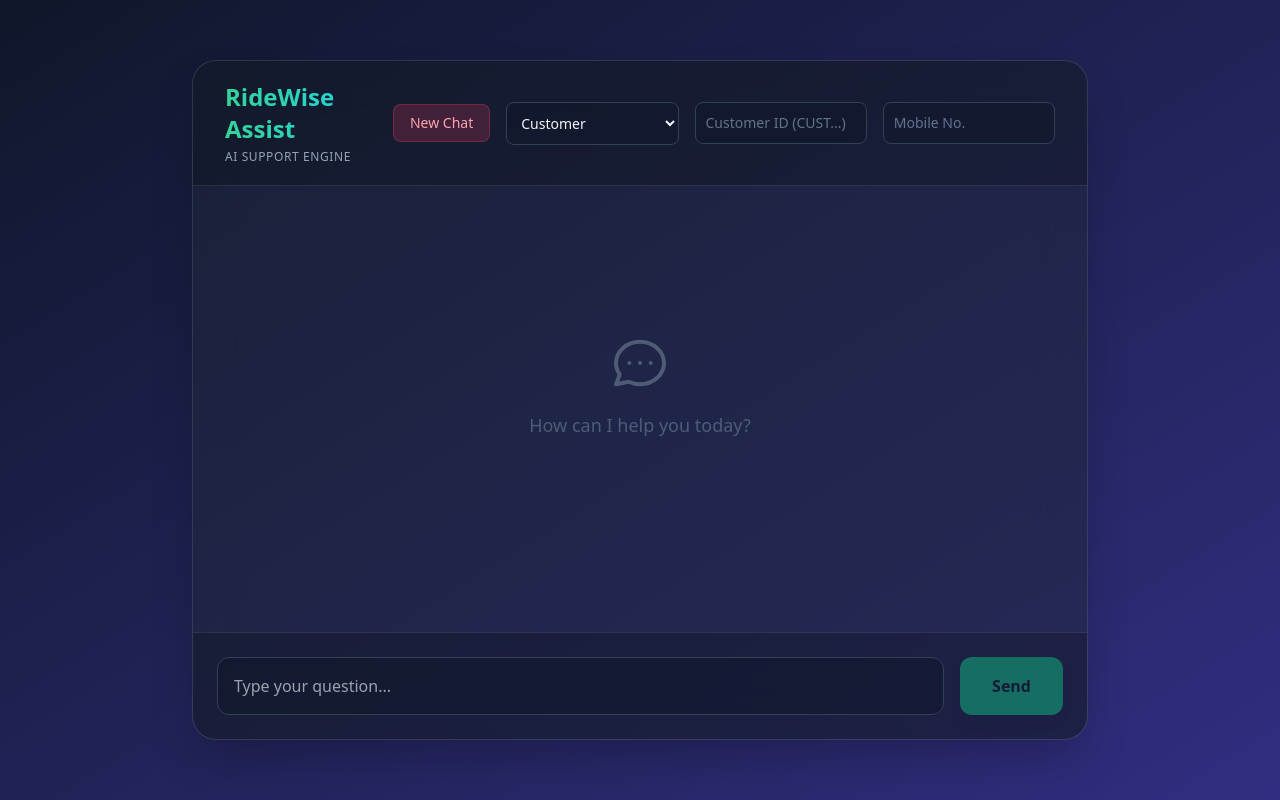
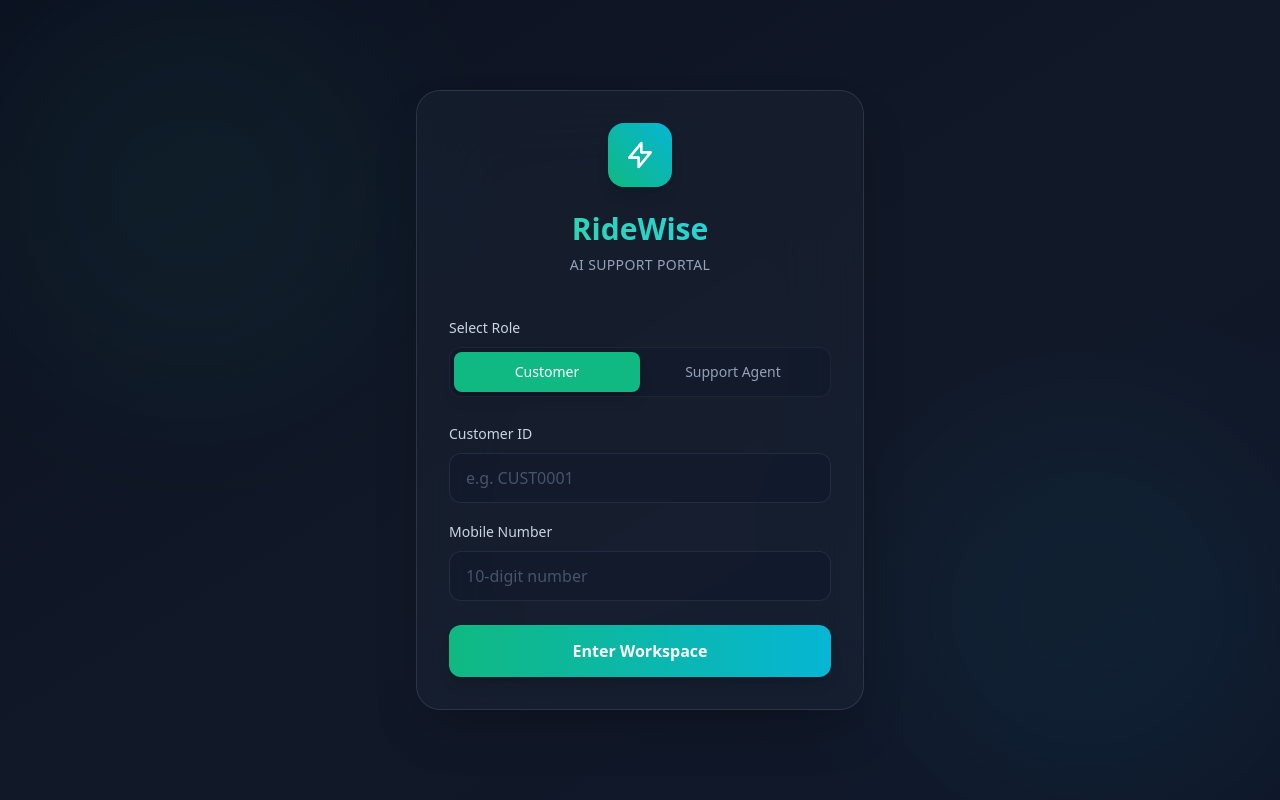
Before and after one commit to Bull9016/Ride_wise, a React (Vite) app in the folder frontend_app/: page / in a window 1280 px wide. Built offline with nearby package versions, Linux system fonts and the light colour scheme.

Commit message:
fix: strictly separate customer and support agent personas

```diff
--- a/frontend_app/src/App.jsx
+++ b/frontend_app/src/App.jsx
@@ -3,10 +3,12 @@ import axios from 'axios';
 import { marked } from 'marked';
 
 function App() {
-  const [sessionId, setSessionId] = useState(() => crypto.randomUUID());
+  const [isLoggedIn, setIsLoggedIn] = useState(false);
   const [role, setRole] = useState('Customer');
   const [customerId, setCustomerId] = useState('');
   const [mobileNumber, setMobileNumber] = useState('');
+
+  const [sessionId, setSessionId] = useState(() => crypto.randomUUID());
   const [messages, setMessages] = useState([]);
   const [input, setInput] = useState('');
   const [isLoading, setIsLoading] = useState(false);
@@ -20,14 +22,32 @@ function App() {
     scrollToBottom();
   }, [messages]);
 
-  const handleSubmit = async (e) => {
+  const handleLogin = (e) => {
     e.preventDefault();
-    if (!input.trim()) return;
-
     if (role === 'Customer' && (!customerId.trim() || !mobileNumber.trim())) {
       alert("Please enter both your Customer ID and Mobile Number.");
       return;
     }
+    setIsLoggedIn(true);
+    setSessionId(crypto.randomUUID());
+    setMessages([]);
+  };
+
+  const handleLogout = () => {
+    setIsLoggedIn(false);
+    setCustomerId('');
+    setMobileNumber('');
+    setMessages([]);
+  };
+
+  const handleNewChat = () => {
+    setMessages([]);
+    setSessionId(crypto.randomUUID());
+  };
+
+  const handleSubmit = async (e) => {
+    e.preventDefault();
+    if (!input.trim()) return;
 
     const userMessage = { text: input, sender: 'user' };
     setMessages((prev) => [...prev, userMessage]);
@@ -47,80 +67,154 @@ function App() {
 
       setMessages((prev) => [...prev, { text: response.data.answer, sender: 'agent' }]);
     } catch (error) {
-      setMessages((prev) => [...prev, { text: "Error: Could not connect to the backend.", sender: 'error' }]);
+      if (error.response?.status === 401) {
+        setMessages((prev) => [...prev, { text: "Error: " + error.response.data.detail, sender: 'error' }]);
+      } else {
+        setMessages((prev) => [...prev, { text: "Error: Could not connect to the backend.", sender: 'error' }]);
+      }
     } finally {
       setIsLoading(false);
     }
   };
 
+  if (!isLoggedIn) {
+    return (
+      <div className="min-h-screen bg-[#0B1120] bg-gradient-to-br from-[#0B1120] via-[#111827] to-[#0F172A] flex items-center justify-center p-4 font-sans text-slate-100 relative overflow-hidden">
+        {/* Decorative background blobs */}
+        <div className="absolute top-0 left-0 w-96 h-96 bg-emerald-500/10 rounded-full mix-blend-screen filter blur-3xl opacity-50 animate-pulse"></div>
+        <div className="absolute bottom-0 right-0 w-96 h-96 bg-cyan-500/10 rounded-full mix-blend-screen filter blur-3xl opacity-50 animate-pulse" style={{ animationDelay: '2s' }}></div>
+
+        <div className="w-full max-w-md relative z-10">
+          <div className="bg-slate-800/40 backdrop-blur-2xl border border-white/10 rounded-3xl shadow-2xl p-8">
+            <div className="text-center mb-10">
+              <div className="inline-flex items-center justify-center w-16 h-16 rounded-2xl bg-gradient-to-tr from-emerald-500 to-cyan-500 shadow-lg mb-6">
+                <svg className="w-8 h-8 text-white" fill="none" viewBox="0 0 24 24" stroke="currentColor">
+                  <path strokeLinecap="round" strokeLinejoin="round" strokeWidth="2" d="M13 10V3L4 14h7v7l9-11h-7z" />
+                </svg>
+              </div>
+              <h1 className="text-3xl font-bold bg-gradient-to-r from-emerald-400 to-cyan-400 bg-clip-text text-transparent">RideWise</h1>
+              <p className="text-sm text-slate-400 mt-2 font-medium tracking-wide uppercase">AI Support Portal</p>
+            </div>
+
+            <form onSubmit={handleLogin} className="space-y-6">
+              <div className="space-y-2">
+                <label className="text-sm font-medium text-slate-300">Select Role</label>
+                <div className="flex bg-slate-900/50 p-1 rounded-xl border border-white/5">
+                  <button
+                    type="button"
+                    onClick={() => setRole('Customer')}
+                    className={`flex-1 py-2.5 text-sm font-medium rounded-lg transition-all ${role === 'Customer' ? 'bg-emerald-500 text-white shadow-lg' : 'text-slate-400 hover:text-slate-200'}`}
+                  >
+                    Customer
+                  </button>
+                  <button
+                    type="button"
+                    onClick={() => setRole('Support Agent')}
+                    className={`flex-1 py-2.5 text-sm font-medium rounded-lg transition-all ${role === 'Support Agent' ? 'bg-emerald-500 text-white shadow-lg' : 'text-slate-400 hover:text-slate-200'}`}
+                  >
+                    Support Agent
+                  </button>
+                </div>
+              </div>
+
+              {role === 'Customer' && (
+                <div className="space-y-4 animate-in fade-in slide-in-from-bottom-2 duration-300">
+                  <div className="space-y-2">
+                    <label className="text-sm font-medium text-slate-300">Customer ID</label>
+                    <input
+                      type="text"
+                      placeholder="e.g. CUST0001"
+                      value={customerId}
+                      onChange={(e) => setCustomerId(e.target.value)}
+                      className="w-full bg-slate-900/50 border border-slate-700/50 focus:border-emerald-500 text-slate-100 rounded-xl px-4 py-3 outline-none transition-all placeholder:text-slate-600 focus:ring-2 focus:ring-emerald-500/20"
+                    />
+                  </div>
+                  <div className="space-y-2">
+                    <label className="text-sm font-medium text-slate-300">Mobile Number</label>
+                    <input
+                      type="text"
+                      placeholder="10-digit number"
+                      value={mobileNumber}
+                      onChange={(e) => setMobileNumber(e.target.value)}
+                      className="w-full bg-slate-900/50 border border-slate-700/50 focus:border-emerald-500 text-slate-100 rounded-xl px-4 py-3 outline-none transition-all placeholder:text-slate-600 focus:ring-2 focus:ring-emerald-500/20"
+                    />
+                  </div>
+                </div>
+              )}
+
+              <button
+                type="submit"
+                className="w-full bg-gradient-to-r from-emerald-500 to-cyan-500 hover:from-emerald-400 hover:to-cyan-400 text-white font-bold py-3.5 px-4 rounded-xl transition-all shadow-lg hover:shadow-emerald-500/25 active:scale-[0.98] mt-4"
+              >
+                Enter Workspace
+              </button>
+            </form>
+          </div>
+        </div>
+      </div>
+    );
+  }
+
   return (
-    <div className="min-h-screen bg-gradient-to-br from-slate-900 to-indigo-900 flex items-center justify-center p-4 font-sans text-slate-100">
-      <div className="w-full max-w-4xl h-[85vh] flex flex-col bg-slate-800/50 backdrop-blur-xl border border-white/10 rounded-3xl shadow-2xl overflow-hidden">
+    <div className="min-h-screen bg-[#0B1120] flex items-center justify-center p-4 font-sans text-slate-100">
+      <div className="w-full max-w-5xl h-[90vh] flex flex-col bg-slate-800/30 backdrop-blur-xl border border-white/10 rounded-3xl shadow-2xl overflow-hidden">
 
-        {/* Header */}
-        <header className="px-8 py-5 border-b border-white/10 bg-black/20 flex items-center justify-between">
-          <div>
-            <h1 className="text-2xl font-bold bg-gradient-to-r from-emerald-400 to-cyan-400 bg-clip-text text-transparent">RideWise Assist</h1>
-            <p className="text-xs text-slate-400 mt-1 uppercase tracking-wider">AI Support Engine</p>
+        {/* Chat Header */}
+        <header className="px-8 py-5 border-b border-white/10 bg-black/20 flex items-center justify-between z-10 backdrop-blur-md">
+          <div className="flex items-center gap-4">
+            <div className="w-10 h-10 rounded-xl bg-gradient-to-tr from-emerald-500 to-cyan-500 flex items-center justify-center shadow-lg">
+              <svg className="w-5 h-5 text-white" fill="none" viewBox="0 0 24 24" stroke="currentColor">
+                <path strokeLinecap="round" strokeLinejoin="round" strokeWidth="2" d="M13 10V3L4 14h7v7l9-11h-7z" />
+              </svg>
+            </div>
+            <div>
+              <h1 className="text-xl font-bold text-white tracking-tight">RideWise Assist</h1>
+              <p className="text-xs text-emerald-400 font-medium">
+                {role} Mode {role === 'Customer' && `• ${customerId}`}
+              </p>
+            </div>
           </div>
 
-          <div className="flex gap-4 items-center">
+          <div className="flex gap-3">
             <button
-              onClick={() => { setMessages([]); setSessionId(crypto.randomUUID()); }}
-              className="bg-rose-500/20 hover:bg-rose-500/40 text-rose-300 border border-rose-500/30 text-sm font-medium rounded-lg px-4 py-2 transition-all whitespace-nowrap"
+              onClick={handleNewChat}
+              className="px-4 py-2 bg-slate-700/50 hover:bg-slate-600/50 border border-slate-600/50 text-slate-200 text-sm font-medium rounded-xl transition-all flex items-center gap-2"
             >
+              <svg className="w-4 h-4" fill="none" stroke="currentColor" viewBox="0 0 24 24"><path strokeLinecap="round" strokeLinejoin="round" strokeWidth="2" d="M12 4v16m8-8H4"></path></svg>
               New Chat
             </button>
-            <select
-              value={role}
-              onChange={(e) => setRole(e.target.value)}
-              className="bg-slate-900/50 border border-slate-700 text-sm rounded-lg focus:ring-emerald-500 focus:border-emerald-500 block w-full p-2.5 outline-none transition-all"
+            <button
+              onClick={handleLogout}
+              className="px-4 py-2 bg-rose-500/10 hover:bg-rose-500/20 border border-rose-500/20 text-rose-400 text-sm font-medium rounded-xl transition-all"
             >
-              <option value="Customer">Customer</option>
-              <option value="Support Agent">Support Agent</option>
-            </select>
-
-            {role === 'Customer' && (
-              <>
-                <input
-                  type="text"
-                  placeholder="Customer ID (CUST...)"
-                  value={customerId}
-                  onChange={(e) => setCustomerId(e.target.value)}
-                  className="bg-slate-900/50 border border-slate-700 text-sm rounded-lg focus:ring-emerald-500 focus:border-emerald-500 block w-full p-2.5 outline-none transition-all placeholder:text-slate-500 w-32"
-                />
-                <input
-                  type="text"
-                  placeholder="Mobile No."
-                  value={mobileNumber}
-                  onChange={(e) => setMobileNumber(e.target.value)}
-                  className="bg-slate-900/50 border border-slate-700 text-sm rounded-lg focus:ring-emerald-500 focus:border-emerald-500 block w-full p-2.5 outline-none transition-all placeholder:text-slate-500 w-32"
-                />
-              </>
-            )}
+              Sign Out
+            </button>
           </div>
         </header>
 
         {/* Chat Area */}
-        <main className="flex-1 overflow-y-auto p-8 space-y-6 scroll-smooth">
+        <main className="flex-1 overflow-y-auto p-8 space-y-6 scroll-smooth bg-gradient-to-b from-transparent to-black/10">
           {messages.length === 0 && (
-            <div className="h-full flex flex-col items-center justify-center text-slate-500 opacity-70">
-              <svg className="w-16 h-16 mb-4" fill="none" stroke="currentColor" viewBox="0 0 24 24"><path strokeLinecap="round" strokeLinejoin="round" strokeWidth="1.5" d="M8 12h.01M12 12h.01M16 12h.01M21 12c0 4.418-4.03 8-9 8a9.863 9.863 0 01-4.255-.949L3 20l1.395-3.72C3.512 15.042 3 13.574 3 12c0-4.418 4.03-8 9-8s9 3.582 9 8z"></path></svg>
-              <p className="text-lg">How can I help you today?</p>
+            <div className="h-full flex flex-col items-center justify-center text-slate-500 opacity-80">
+              <div className="w-20 h-20 bg-slate-800/50 rounded-2xl flex items-center justify-center mb-6 shadow-inner border border-white/5">
+                <svg className="w-10 h-10 text-emerald-500" fill="none" stroke="currentColor" viewBox="0 0 24 24"><path strokeLinecap="round" strokeLinejoin="round" strokeWidth="1.5" d="M8 12h.01M12 12h.01M16 12h.01M21 12c0 4.418-4.03 8-9 8a9.863 9.863 0 01-4.255-.949L3 20l1.395-3.72C3.512 15.042 3 13.574 3 12c0-4.418 4.03-8 9-8s9 3.582 9 8z"></path></svg>
+              </div>
+              <h2 className="text-2xl font-bold text-slate-300 mb-2">How can I help you?</h2>
+              <p className="text-slate-500 text-center max-w-sm">I have secure access to operational databases and knowledge bases.</p>
             </div>
           )}
 
           {messages.map((msg, idx) => (
-            <div key={idx} className={`flex ${msg.sender === 'user' ? 'justify-end' : 'justify-start'}`}>
-              <div className={`max-w-[85%] rounded-2xl px-5 py-3.5 leading-relaxed shadow-lg overflow-x-auto ${
+            <div key={idx} className={`flex ${msg.sender === 'user' ? 'justify-end' : 'justify-start'} animate-in fade-in slide-in-from-bottom-2 duration-300`}>
+              <div className={`max-w-[85%] rounded-3xl px-6 py-4 leading-relaxed shadow-lg overflow-x-auto ${
                 msg.sender === 'user'
-                  ? 'bg-gradient-to-r from-emerald-500 to-teal-500 text-white rounded-br-none'
+                  ? 'bg-gradient-to-br from-emerald-500 to-cyan-600 text-white rounded-br-sm'
                   : msg.sender === 'error'
-                    ? 'bg-rose-500/20 text-rose-300 border border-rose-500/30'
-                    : 'bg-slate-700/50 border border-slate-600/50 text-slate-200 rounded-bl-none'
+                    ? 'bg-rose-500/10 text-rose-300 border border-rose-500/30 rounded-bl-sm'
+                    : 'bg-slate-800 border border-slate-700/50 text-slate-200 rounded-bl-sm shadow-xl'
               }`}>
                 <div
-                  className="prose prose-invert prose-emerald max-w-none text-slate-200"
+                  className="prose prose-invert prose-emerald max-w-none text-slate-200 prose-p:leading-relaxed prose-pre:bg-slate-900/50 prose-pre:border prose-pre:border-slate-700/50 prose-th:bg-slate-700/30 prose-td:border-slate-700/50"
                   dangerouslySetInnerHTML={{ __html: marked.parse(String(msg.text || "")) }}
                 />
               </div>
@@ -128,11 +222,11 @@ function App() {
           ))}
 
           {isLoading && (
-            <div className="flex justify-start">
-              <div className="bg-slate-700/50 border border-slate-600/50 rounded-2xl rounded-bl-none px-5 py-4 flex gap-1.5 items-center shadow-lg">
-                <div className="w-2 h-2 bg-emerald-400 rounded-full animate-bounce" style={{ animationDelay: '0ms' }}></div>
-                <div className="w-2 h-2 bg-emerald-400 rounded-full animate-bounce" style={{ animationDelay: '150ms' }}></div>
-                <div className="w-2 h-2 bg-emerald-400 rounded-full animate-bounce" style={{ animationDelay: '300ms' }}></div>
+            <div className="flex justify-start animate-in fade-in duration-300">
+              <div className="bg-slate-800 border border-slate-700/50 rounded-3xl rounded-bl-sm px-6 py-5 flex gap-2 items-center shadow-xl">
+                <div className="w-2.5 h-2.5 bg-emerald-400 rounded-full animate-bounce" style={{ animationDelay: '0ms' }}></div>
+                <div className="w-2.5 h-2.5 bg-emerald-400 rounded-full animate-bounce" style={{ animationDelay: '150ms' }}></div>
+                <div className="w-2.5 h-2.5 bg-emerald-400 rounded-full animate-bounce" style={{ animationDelay: '300ms' }}></div>
               </div>
             </div>
           )}
@@ -140,22 +234,23 @@ function App() {
         </main>
 
         {/* Input Area */}
-        <footer className="p-6 bg-black/20 border-t border-white/10">
-          <form onSubmit={handleSubmit} className="flex gap-4">
+        <footer className="p-6 bg-slate-900/40 border-t border-white/5 backdrop-blur-md">
+          <form onSubmit={handleSubmit} className="flex gap-4 max-w-4xl mx-auto">
             <input
               type="text"
               value={input}
               onChange={(e) => setInput(e.target.value)}
-              placeholder="Type your question..."
-              className="flex-1 bg-slate-900/50 border border-slate-700 text-slate-200 rounded-xl focus:ring-emerald-500 focus:border-emerald-500 block w-full p-4 outline-none transition-all shadow-inner"
+              placeholder="Ask anything..."
+              className="flex-1 bg-slate-900 border border-slate-700/50 text-slate-200 rounded-2xl focus:ring-2 focus:ring-emerald-500/50 focus:border-emerald-500 block w-full px-6 py-4 outline-none transition-all shadow-inner placeholder:text-slate-500 text-lg"
               disabled={isLoading}
             />
             <button
               type="submit"
               disabled={isLoading || !input.trim()}
-              className="bg-emerald-500 hover:bg-emerald-400 text-slate-900 font-bold py-4 px-8 rounded-xl transition-colors disabled:opacity-50 disabled:cursor-not-allowed shadow-lg"
+              className="bg-emerald-500 hover:bg-emerald-400 text-slate-900 font-bold py-4 px-8 rounded-2xl transition-all disabled:opacity-50 disabled:cursor-not-allowed shadow-lg hover:shadow-emerald-500/25 active:scale-[0.98] flex items-center justify-center gap-2"
             >
-              Send
+              <span>Send</span>
+              <svg className="w-5 h-5" fill="none" stroke="currentColor" viewBox="0 0 24 24"><path strokeLinecap="round" strokeLinejoin="round" strokeWidth="2" d="M14 5l7 7m0 0l-7 7m7-7H3"></path></svg>
             </button>
           </form>
         </footer>
```
Also changed, not shown: frontend_app/src/index.css (+17 -0 lines), 2 other files (tests, documents, lock files or other folders).
